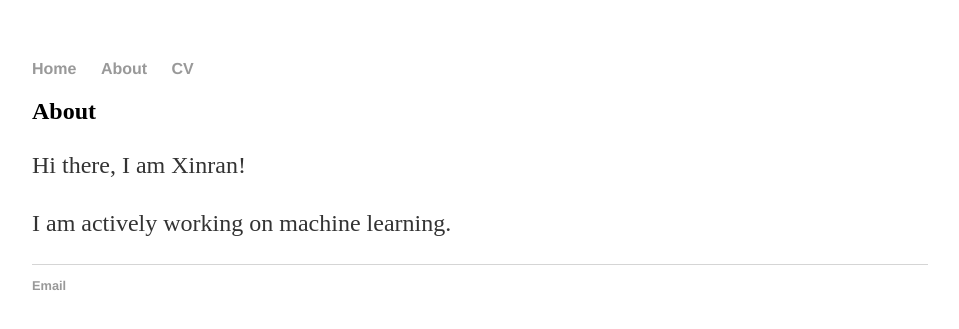
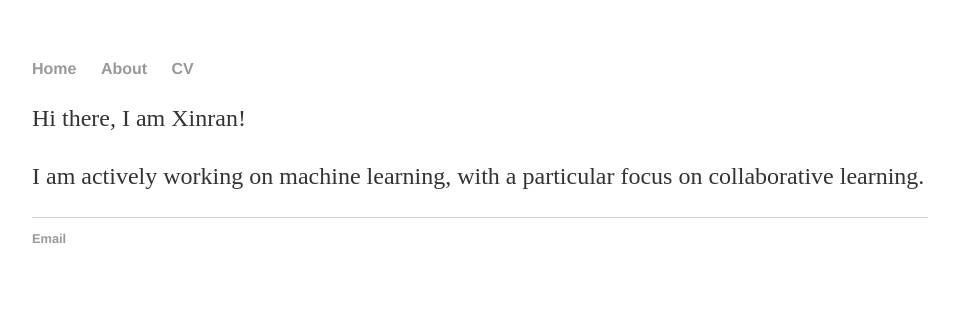
Before and after one commit to wang8740/wang8740.github.io, a Jekyll site: the page built from index.md, in a window 1280 px wide. Shown: the top 329 px of the page, without its empty margins (160-1119 px from the left). Built offline with Jekyll 4.4.1, drawn with Linux system fonts in a browser that asks for light colours; our own code applies the rules of GitHub Pages for plain Markdown files.

Commit message:
Update index.md

```diff
--- a/index.md
+++ b/index.md
@@ -1,6 +1,5 @@
 
-## About
 
 Hi there, I am Xinran!
 
-I am actively working on machine learning.
+I am actively working on machine learning, with a particular focus on collaborative learning.
```
